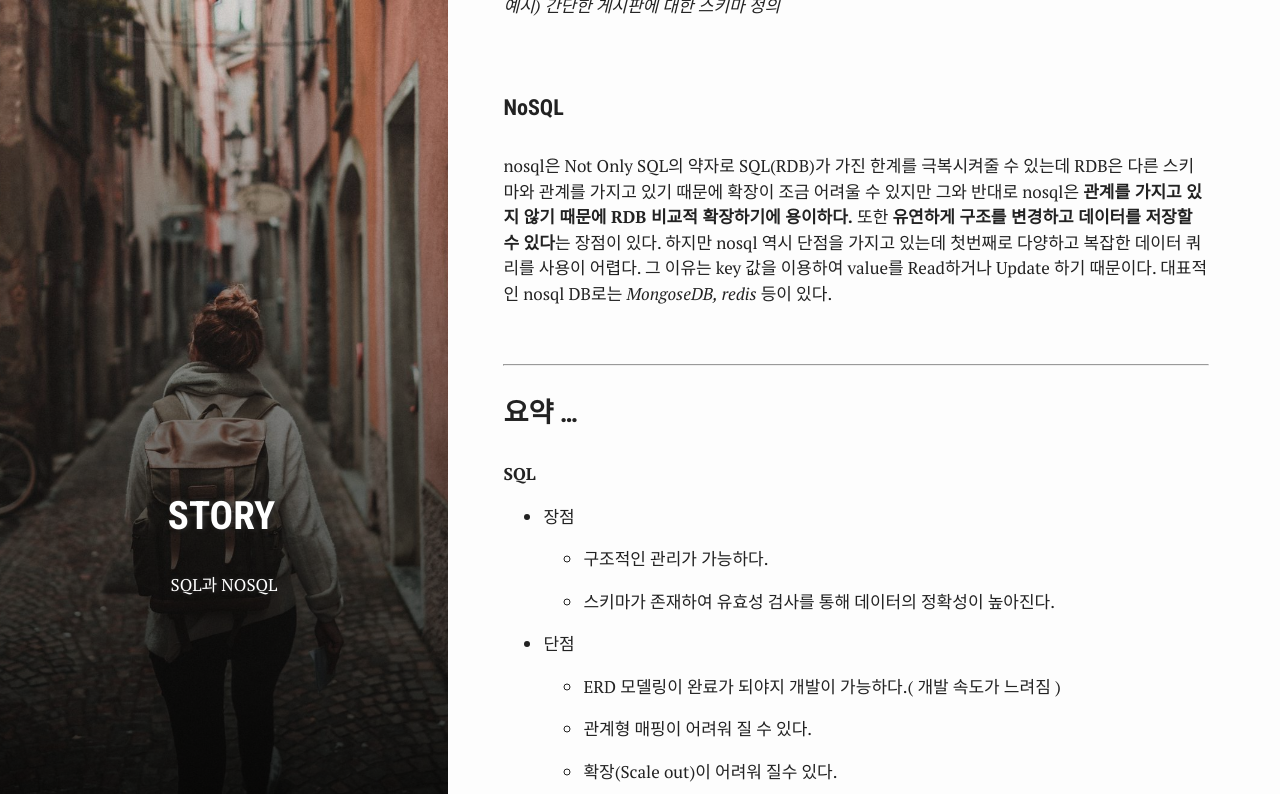
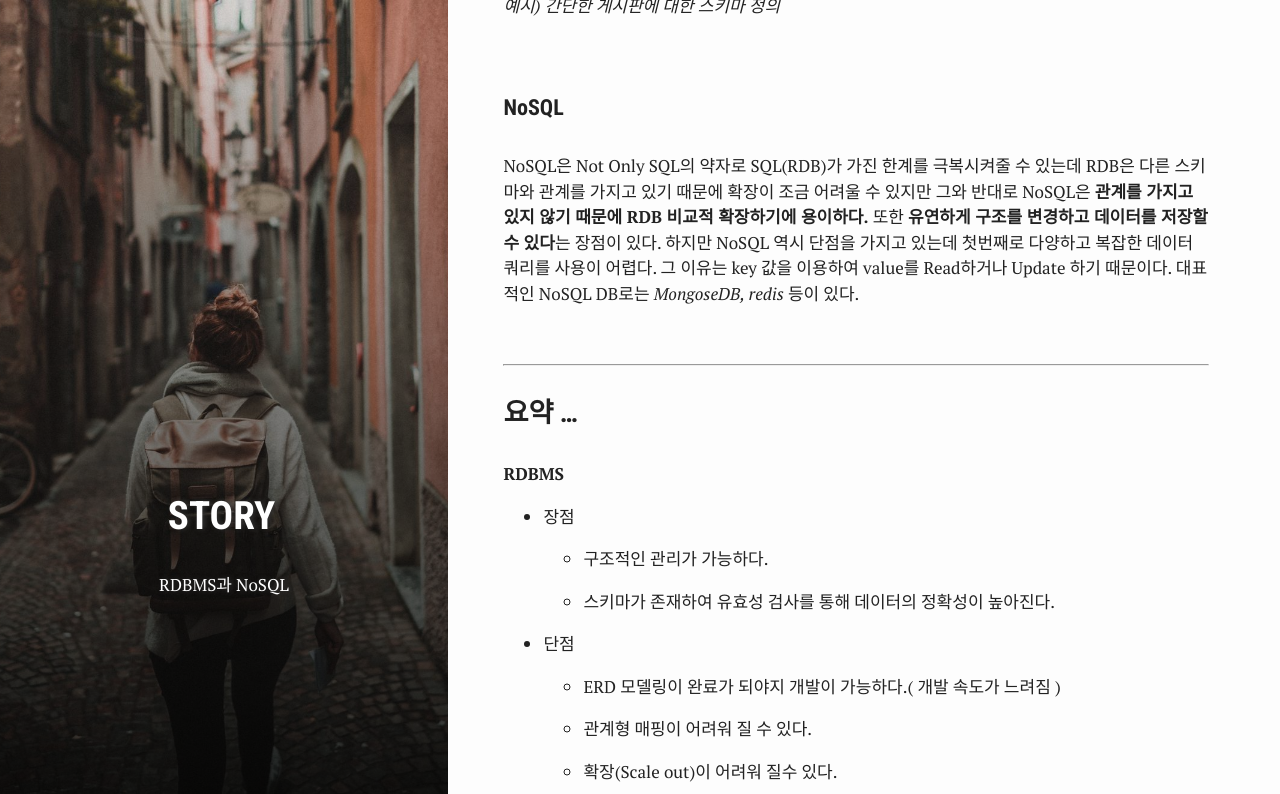
Before and after one commit to wlsdud2194/wlsdud2194.github.io, a Jekyll site: the page built from _posts/2019-05-01-SQL과-NOSQL.md, in a window 1280 px wide and 900 px high, scrolled down 985 px, cut to the strip 106-900 px from the top of the window. Built offline with Jekyll 4.4.1, drawn with Linux system fonts in a browser that asks for light colours; some of the changed text lies outside the part shown.

Commit message:
[FIX] post

```diff
--- a/_posts/2019-05-01-SQL과-NOSQL.md
+++ b/_posts/2019-05-01-SQL과-NOSQL.md
@@ -1,9 +1,9 @@
 ---
 bg: 'any_story1.jpg'
 layout: post
-title: "SQL과 NOSQL"
-crawlertitle: "SQL과 NOSQL"
-summary: "SQL과 NOSQL"
+title: "RDBMS과 NoSQL"
+crawlertitle: "RDBMS과 NoSQL"
+summary: "RDBMS과 NoSQL"
 date: 2019-05-01
 categories: posts
 tags : ['Story']
@@ -32,7 +32,7 @@ author: "Young"
 
 #### NoSQL
 
-nosql은 Not Only SQL의 약자로 SQL(RDB)가 가진 한계를 극복시켜줄 수 있는데 RDB은 다른 스키마와 관계를 가지고 있기 때문에 확장이 조금 어려울 수 있지만 그와 반대로 nosql은  **관계를 가지고 있지 않기 때문에 RDB 비교적 확장하기에 용이하다.** 또한 **유연하게 구조를 변경하고 데이터를 저장할 수 있다**는 장점이 있다. 하지만 nosql 역시 단점을 가지고 있는데 첫번째로 다양하고 복잡한 데이터 쿼리를 사용이 어렵다. 그 이유는 key 값을 이용하여 value를 Read하거나 Update 하기 때문이다. 대표적인 nosql DB로는 *MongoseDB, redis* 등이 있다.
+NoSQL은 Not Only SQL의 약자로 SQL(RDB)가 가진 한계를 극복시켜줄 수 있는데 RDB은 다른 스키마와 관계를 가지고 있기 때문에 확장이 조금 어려울 수 있지만 그와 반대로 NoSQL은  **관계를 가지고 있지 않기 때문에 RDB 비교적 확장하기에 용이하다.** 또한 **유연하게 구조를 변경하고 데이터를 저장할 수 있다**는 장점이 있다. 하지만 NoSQL 역시 단점을 가지고 있는데 첫번째로 다양하고 복잡한 데이터 쿼리를 사용이 어렵다. 그 이유는 key 값을 이용하여 value를 Read하거나 Update 하기 때문이다. 대표적인 NoSQL DB로는 *MongoseDB, redis* 등이 있다.
 
 <br/>
 
@@ -40,7 +40,7 @@ nosql은 Not Only SQL의 약자로 SQL(RDB)가 가진 한계를 극복시켜줄
 
 ### 요약 ...
 
-**SQL**
+**RDBMS**
 
 - 장점
 
```
